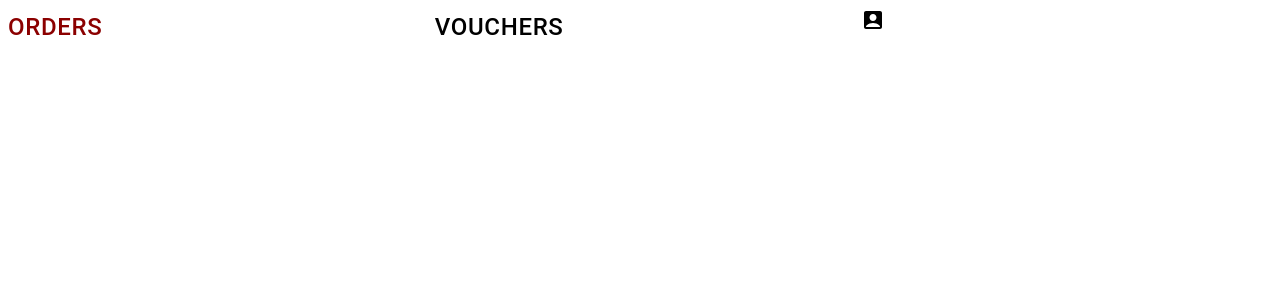
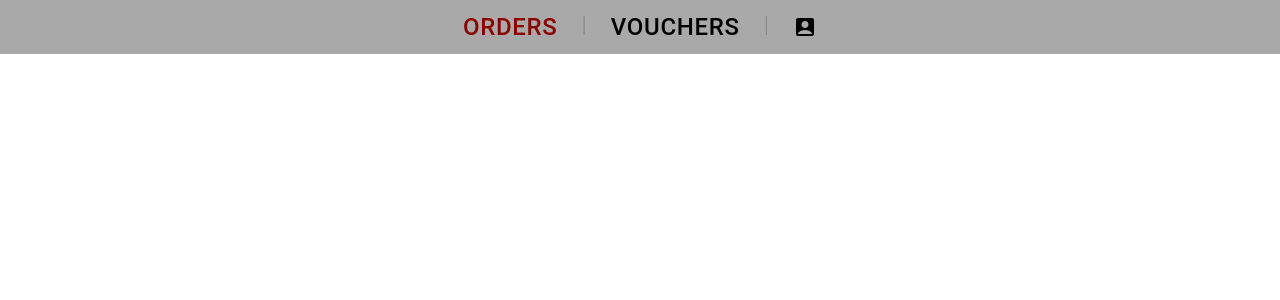
Before and after one commit to xSurus/VisconHackathon23, a Next.js app: page /seeker in a window 1280 px wide. Shown: the top 300 px of the page. Built offline with nearby package versions, Linux system fonts and the light colour scheme.

Commit message:
stylings

```diff
--- a/components/filter.tsx
+++ b/components/filter.tsx
@@ -13,6 +13,7 @@ import Select, {SelectChangeEvent} from '@mui/material/Select';
 import FilterAltIcon from '@mui/icons-material/FilterAlt';
 import Checkbox from '@mui/material/Checkbox';
 import ListItemText from '@mui/material/ListItemText';
+import {Grid} from "@mui/material";
 
 const allCategories = [
     'Pog',
@@ -59,8 +60,10 @@ export default function DialogSelect() {
     ];
 
     return (
-        <div>
-            <Button onClick={handleClickOpen}><FilterAltIcon/> Filter</Button>
+        <Grid container justifyContent={'center'} alignItems={'center'}>
+            <Grid item>
+                <Button onClick={handleClickOpen}><FilterAltIcon/> Filter</Button>
+            </Grid>
             <Dialog disableEscapeKeyDown open={open} onClose={handleClose}>
                 <DialogTitle>Set Filters</DialogTitle>
                 <DialogContent>
@@ -90,6 +93,6 @@ export default function DialogSelect() {
                     <Button onClick={handleClose}>Ok</Button>
                 </DialogActions>
             </Dialog>
-        </div>
+        </Grid>
     );
 }
--- a/components/seeker-vouchers.tsx
+++ b/components/seeker-vouchers.tsx
@@ -1,7 +1,6 @@
 import { useState, useEffect } from "react";
-import { TextField, Button, Card, Grid } from '@mui/material';
+import { Grid } from '@mui/material';
 import type { Voucher } from '../util/schemas';
-import axios from "axios";
 import { fetchVouchers } from '../services/api-requests';
 import CompanyVoucher from "./voucher-company";
 import Filter from "./filter";
@@ -17,17 +16,18 @@ const SeekerVouchers = () => {
     },[])
 
     return (
-        <div>
-            {<Filter /> }
-            <Grid container>
+        <Grid container style={{display: 'flex'}} justifyContent={'end'}>
+            <Grid item style={{marginRight: '3em', marginTop: '2em'}}>
+                <Filter/>
+            </Grid>
+            <Grid item container spacing={3} style={{paddingRight: '3em', paddingLeft: '3em', marginBottom: '3em', marginTop: '0.3em'}}>
                     {vouchers.map((voucher : Voucher) => {
                         return <Grid item xs={5} sm={4}>
                             <CompanyVoucher companyName = {voucher.name} voucherPrice = {voucher.price} key={voucher.id}/>
                         </Grid>
                     })}
-                { console.log(JSON.stringify(vouchers)) }
             </Grid>
-        </div>
+        </Grid>
     );
 };
 
--- a/components/voucher-company.tsx
+++ b/components/voucher-company.tsx
@@ -3,25 +3,13 @@ import Card from '@mui/material/Card';
 import CardContent from '@mui/material/CardContent';
 import CardMedia from '@mui/material/CardMedia';
 import Typography from '@mui/material/Typography';
-import { CardActionArea } from '@mui/material';
-import type { Voucher } from '../util/schemas';
-import Home from '../pages';
-type Props = {companyName : string, voucherPrice : number}
+import {CardActionArea} from '@mui/material';
+type Props = { companyName: string, voucherPrice: number }
 
-// const useStyles = makeStyles({
-//   card: {
-//     Width: 400,
-//     maxHeight: 400,
-//     margin: 10,
-//     borderRadius: 10,
-//   },
-// })
-
-
-const CompanyVoucher = (props : Props) =>  {
+const CompanyVoucher = (props: Props) => {
 
     return (
-    <Card>
+        <Card elevation={3}>
             <CardActionArea href="https://google.com">
                 <CardMedia
                     component="img"
@@ -34,9 +22,12 @@ const CompanyVoucher = (props : Props) =>  {
                         {`${props.companyName}`}
                     </Typography>
                     <Typography variant="body2" color="text.secondary">
-          Lorem ipsum dolor sit amet, consectetur adipiscing elit. Etiam sed est finibus eros iaculis pellentesque.
-          Nulla facilisi. Quisque a quam ac nisi tristique laoreet. Aliquam eget eros vitae turpis sagittis rutrum vitae et justo.
-          Morbi et nisl euismod, dignissim urna vel, rhoncus magna. Curabitur justo neque, cursus eu lorem id, vehicula sagittis ligula.
+                        Lorem ipsum dolor sit amet, consectetur adipiscing elit. Etiam sed est finibus eros iaculis
+                        pellentesque.
+                        Nulla facilisi. Quisque a quam ac nisi tristique laoreet. Aliquam eget eros vitae turpis
+                        sagittis rutrum vitae et justo.
+                        Morbi et nisl euismod, dignissim urna vel, rhoncus magna. Curabitur justo neque, cursus eu lorem
+                        id, vehicula sagittis ligula.
                     </Typography>
                     <Typography gutterBottom variant="h5" component="div">
                         {`${props.voucherPrice}`}
--- a/pages/seeker.tsx
+++ b/pages/seeker.tsx
@@ -1,63 +1,77 @@
-import {Button, Grid, Icon, IconButton } from "@mui/material";
-import { useState } from "react";
+import {Button, Grid, Icon, IconButton} from "@mui/material";
+import {useState} from "react";
 import SeekerVouchers from "../components/seeker-vouchers";
 import SeekerOrders from "../components/seeker-orders";
 import CompanyVoucher from "../components/voucher-company";
 import AccountBoxIcon from '@mui/icons-material/AccountBox';
 import LoginForm from "../components/login-form";
-//
-// const useStyles = makeStyles({
-//     container_content: {
-//         margin: 2,
-//     },
-//     header: {
-//         color: '#white',
-//     },
-//     btn: {
-//         margin: 10,
-//     },
-//     headertext: {
-//         fontSize: 20,
-//         fontWeight: 600,
-//         textAlign: 'center',
-//     },
-//     body : {
-//         backgroundColor: '#f7f7f7',
-//         padding: 20,
-//     },
-// })
+import styled from "@emotion/styled";
+
+const SeparatorBar = styled(Grid)`
+  color: #696969;
+  opacity: 0.5;
+  margin-bottom: 0.3em;
+  margin-right: 1em;
+  margin-left: 1em;
+`
+
 const Seeker = () => {
 
     const [page, showPage] = useState(<SeekerOrders/>);
     const [whichPage, setWhichPage] = useState<number>(1);
 
     return (
-        <Grid>
-            <Grid container >
-                <Grid item xs={4} >
+        <Grid container>
+            <Grid item container justifyContent={'center'} alignItems={'center'} style={{backgroundColor: 'darkgrey'}}>
+                <Grid>
                     <Button
-                        onClick={() => {showPage(<SeekerOrders/>); setWhichPage(1)}}
-                        style={{color: whichPage == 1 ? 'darkred' : 'rgba(0,0,0,1)', cursor:'pointer', display: 'inline', fontSize: '1.5em'}}>
+                        onClick={() => {
+                            showPage(<SeekerOrders/>);
+                            setWhichPage(1)
+                        }}
+                        style={{
+                            color: whichPage === 1 ? 'darkred' : 'rgba(0,0,0,1)',
+                            cursor: 'pointer',
+                            display: 'inline',
+                            fontSize: '1.5em'
+                        }}>
                         Orders
                     </Button>
                 </Grid>
-                <Grid item xs={4}>
-                <Button
-                    onClick={() => {showPage(<SeekerVouchers/>); setWhichPage(2)}}
-                    style={{color: whichPage == 2 ? 'darkred' : 'rgba(0,0,0,1)', cursor:'pointer', display: 'inline', fontSize: '1.5em'}}>
-                    Vouchers
-                </Button>
+                <SeparatorBar>
+                    |
+                </SeparatorBar>
+                <Grid item>
+                    <Button
+                        onClick={() => {
+                            showPage(<SeekerVouchers/>);
+                            setWhichPage(2)
+                        }}
+                        style={{
+                            color: whichPage === 2 ? 'darkred' : 'rgba(0,0,0,1)',
+                            cursor: 'pointer',
+                            display: 'inline',
+                            fontSize: '1.5em'
+                        }}>
+                        Vouchers
+                    </Button>
                 </Grid>
-                <Grid item xs={4}>
+                <SeparatorBar>
+                    |
+                </SeparatorBar>
+                <Grid item>
                     <IconButton
-                        onClick={() => {showPage(<LoginForm/>); setWhichPage(3)}}
-                        style={{color: whichPage == 3 ? 'darkred' : 'rgba(0,0,0,1)', cursor:'pointer', display: 'inline', fontSize: '1.5em'}}>
-                        <AccountBoxIcon />
+                        onClick={() => {
+                            showPage(<LoginForm/>);
+                            setWhichPage(3)
+                        }}
+                        style={{color: whichPage === 3 ? 'darkred' : 'rgba(0,0,0,1)', fontSize: '1.5em'}}>
+                        <AccountBoxIcon/>
                     </IconButton>
                 </Grid>
             </Grid>
-            <Grid container>
-            { page }
+            <Grid container style={{marginTop: whichPage === 3 ? '-3em' : 0}}>
+                {page}
             </Grid>
         </Grid>
     )
```
Lines whose indentation alone changed are shown as unchanged.
